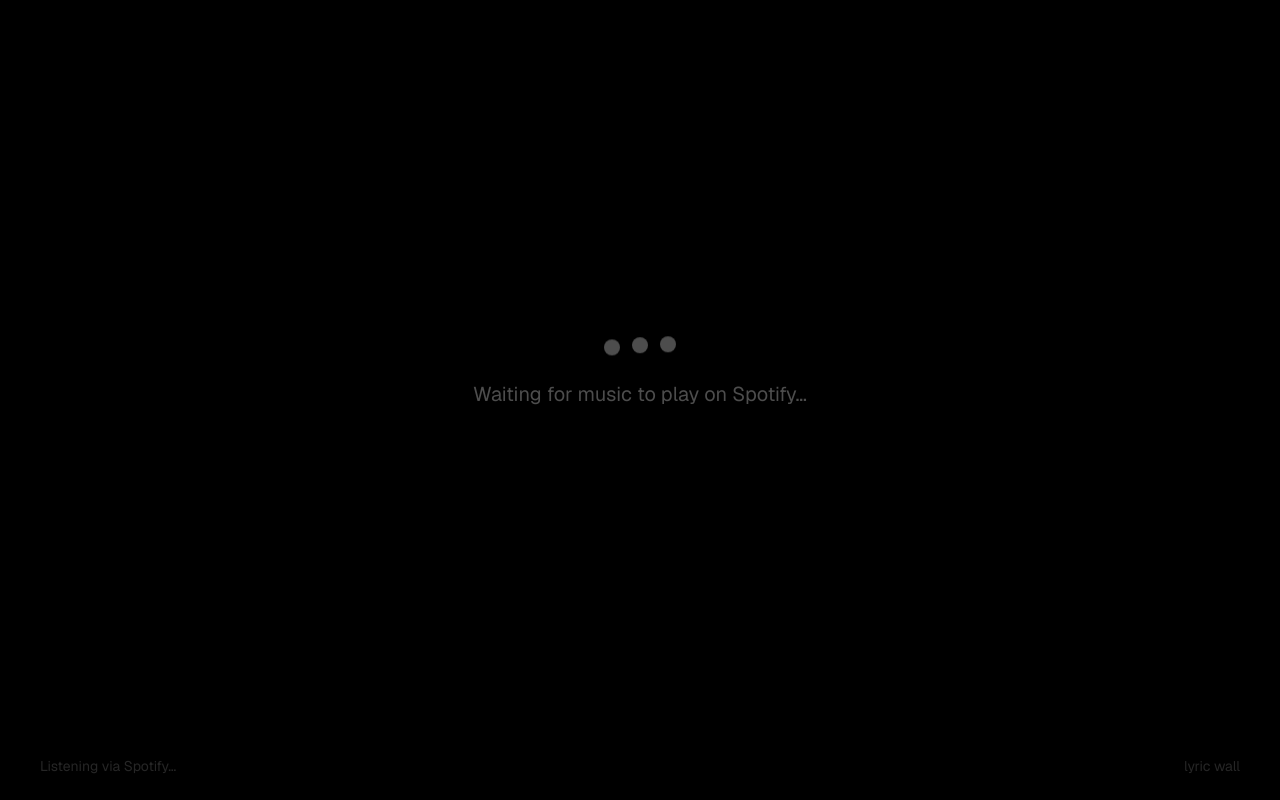
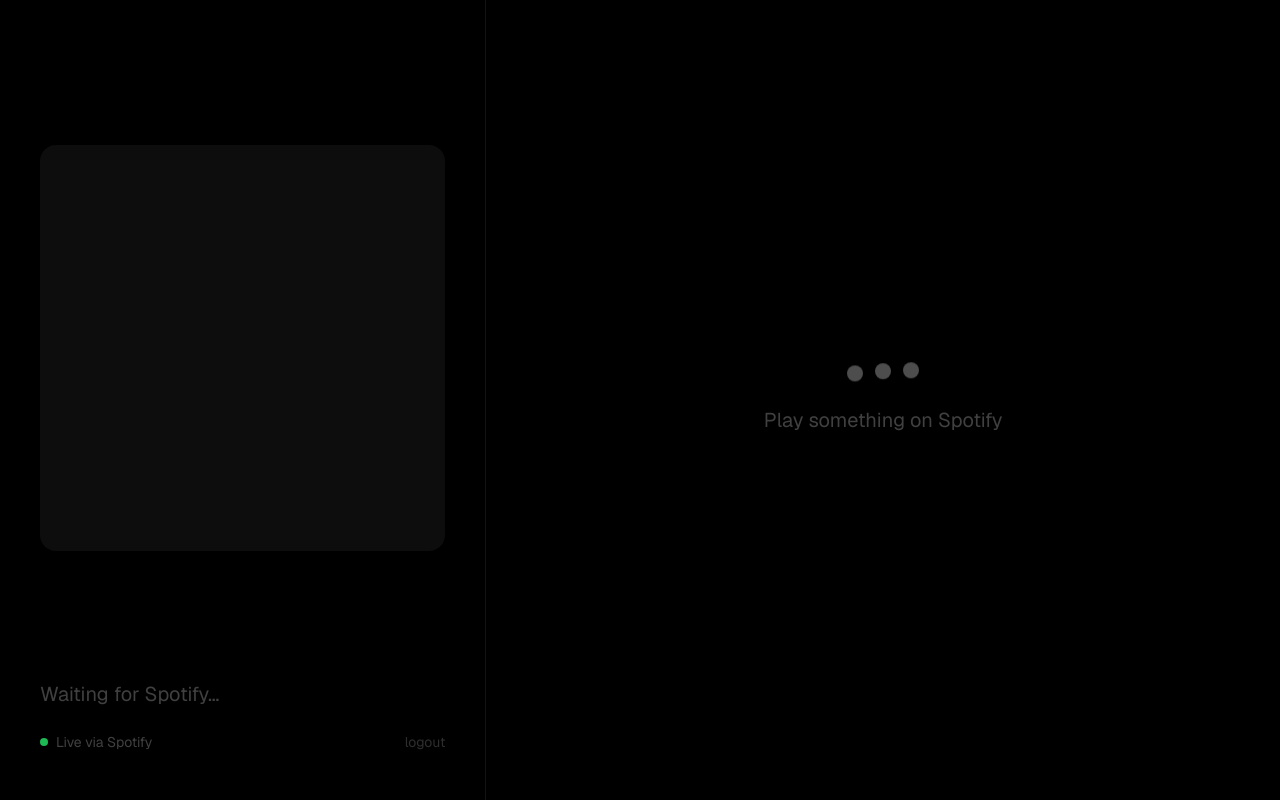
Before and after one commit to hevin-raghoonundun/lyric-wall, a Next.js app: page / in a window 1280 px wide. Built offline with nearby package versions, Linux system fonts and the light colour scheme; no server answers; sample sign-in values are in the browser's storage.

Commit message:
Split layout with album art and lyrics side by side

```diff
--- a/app/page.tsx
+++ b/app/page.tsx
@@ -8,6 +8,7 @@ interface Song {
   title: string
   artist: string
   album: string
+  albumArt: string
   progressMs: number
   detectedAt: number
 }
@@ -27,24 +28,14 @@ export default function Home() {
   const containerRef = useRef<HTMLDivElement>(null)
   const lineRefs = useRef<(HTMLDivElement | null)[]>([])
 
-  useEffect(() => {
-    songRef.current = song
-  }, [song])
+  useEffect(() => { songRef.current = song }, [song])
 
-  // Check login state on mount (localStorage is client-only)
-  useEffect(() => {
-    setLoggedIn(isLoggedIn())
-  }, [])
+  useEffect(() => { setLoggedIn(isLoggedIn()) }, [])
 
   const fetchLyrics = useCallback(async (np: NowPlaying) => {
-    const params = new URLSearchParams({
-      title: np.title,
-      artist: np.artist,
-      album: np.album,
-    })
+    const params = new URLSearchParams({ title: np.title, artist: np.artist, album: np.album })
     const res = await fetch(`/api/lyrics?${params}`)
     if (!res.ok) return
-
     const data = await res.json()
     if (data.synced) setLines(parseLrc(data.synced))
     else if (data.plain) setPlain(data.plain)
@@ -61,6 +52,7 @@ export default function Home() {
       title: np.title,
       artist: np.artist,
       album: np.album,
+      albumArt: np.albumArt,
       progressMs: np.progressMs,
       detectedAt: Date.now(),
     }
@@ -76,7 +68,6 @@ export default function Home() {
     }
   }, [fetchLyrics])
 
-  // Start polling when logged in
   useEffect(() => {
     if (!loggedIn) return
     setPolling(true)
@@ -85,7 +76,6 @@ export default function Home() {
     return () => { clearInterval(id); setPolling(false) }
   }, [loggedIn, poll])
 
-  // Tick elapsed time between polls using detectedAt + initial progressMs
   useEffect(() => {
     if (!song) return
     const interval = setInterval(() => {
@@ -94,13 +84,11 @@ export default function Home() {
     return () => clearInterval(interval)
   }, [song])
 
-  // Derive current lyric line
   useEffect(() => {
     if (!lines.length) return
     setCurrent(getCurrentLineIndex(lines, elapsed))
   }, [elapsed, lines])
 
-  // Scroll current line to center
   useEffect(() => {
     const el = lineRefs.current[current]
     const container = containerRef.current
@@ -117,7 +105,6 @@ export default function Home() {
     setPlain(null)
   }
 
-  // Login screen
   if (!loggedIn) {
     return (
       <main className="h-full flex flex-col items-center justify-center bg-black text-white gap-8">
@@ -141,29 +128,78 @@ export default function Home() {
   }
 
   return (
-    <main className="h-full flex flex-col overflow-hidden select-none bg-black text-white">
-      {/* Song header */}
-      {song && (
-        <div className="flex-shrink-0 px-10 pt-10 pb-2 flex items-start justify-between">
-          <div>
-            <p className="text-5xl font-bold tracking-tight leading-tight">{song.title}</p>
-            <p className="text-2xl mt-2" style={{ color: 'rgba(255,255,255,0.4)' }}>
+    <main className="h-full flex overflow-hidden select-none bg-black text-white">
+
+      {/* LEFT PANEL — album art + song info */}
+      <div
+        className="flex-shrink-0 flex flex-col justify-between"
+        style={{ width: '38%', padding: '48px 40px', borderRight: '1px solid rgba(255,255,255,0.07)' }}
+      >
+        {/* Album art */}
+        <div className="flex-1 flex items-center justify-center">
+          {song?.albumArt ? (
+            <img
+              key={song.albumArt}
+              src={song.albumArt}
+              alt="Album art"
+              className="rounded-2xl"
+              style={{ width: '100%', maxWidth: '420px', aspectRatio: '1', objectFit: 'cover' }}
+            />
+          ) : (
+            <div
+              className="rounded-2xl"
+              style={{
+                width: '100%',
+                maxWidth: '420px',
+                aspectRatio: '1',
+                background: 'rgba(255,255,255,0.05)',
+              }}
+            />
+          )}
+        </div>
+
+        {/* Song info */}
+        <div className="flex-shrink-0 mt-8">
+          {song ? (
+            <>
+              <p className="text-4xl font-bold leading-tight" style={{ wordBreak: 'break-word' }}>
+                {song.title}
+              </p>
+              <p className="text-2xl mt-2" style={{ color: 'rgba(255,255,255,0.45)' }}>
                 {song.artist}
               </p>
+              <p className="text-base mt-1" style={{ color: 'rgba(255,255,255,0.2)' }}>
+                {song.album}
+              </p>
+            </>
+          ) : (
+            <p className="text-xl" style={{ color: 'rgba(255,255,255,0.25)' }}>
+              Waiting for Spotify…
+            </p>
+          )}
+
+          {/* Footer */}
+          <div className="flex items-center justify-between mt-6">
+            <div className="flex items-center gap-2">
+              <div style={{ width: 8, height: 8, borderRadius: '50%', background: '#1DB954' }} />
+              <span className="text-sm" style={{ color: 'rgba(255,255,255,0.25)' }}>
+                {polling ? 'Live via Spotify' : 'Spotify'}
+              </span>
             </div>
             <button
               onClick={handleLogout}
-            className="text-sm mt-1 transition-colors"
-            style={{ color: 'rgba(255,255,255,0.2)' }}
+              className="text-sm transition-colors"
+              style={{ color: 'rgba(255,255,255,0.18)' }}
               onMouseEnter={(e) => (e.currentTarget.style.color = 'rgba(255,255,255,0.5)')}
-            onMouseLeave={(e) => (e.currentTarget.style.color = 'rgba(255,255,255,0.2)')}
+              onMouseLeave={(e) => (e.currentTarget.style.color = 'rgba(255,255,255,0.18)')}
             >
               logout
             </button>
           </div>
-      )}
+        </div>
+      </div>
 
-      {/* Main content */}
+      {/* RIGHT PANEL — lyrics */}
       <div className="flex-1 relative overflow-hidden">
         {/* Top fade */}
         <div
@@ -193,14 +229,14 @@ export default function Home() {
                   : Math.abs(dist) <= 3 ? 0.2
                   : 0.07
                 const fontSize =
-                  isCurrent ? '3rem'
-                  : Math.abs(dist) === 1 ? '2.25rem'
-                  : '1.875rem'
+                  isCurrent ? '2.5rem'
+                  : Math.abs(dist) === 1 ? '1.875rem'
+                  : '1.5rem'
                 return (
                   <div
                     key={i}
                     ref={(el) => { lineRefs.current[i] = el }}
-                    className="py-3 leading-tight transition-all duration-500 ease-out"
+                    className="py-2 leading-tight transition-all duration-500 ease-out"
                     style={{ opacity, fontSize, fontWeight: isCurrent ? 700 : 400 }}
                   >
                     {line.text}
@@ -217,10 +253,7 @@ export default function Home() {
             className="absolute inset-0 overflow-y-auto px-10 py-10"
             style={{ scrollbarWidth: 'none' } as React.CSSProperties}
           >
-            <p
-              className="text-2xl leading-relaxed whitespace-pre-line"
-              style={{ color: 'rgba(255,255,255,0.6)' }}
-            >
+            <p className="text-2xl leading-relaxed whitespace-pre-line" style={{ color: 'rgba(255,255,255,0.6)' }}>
               {plain}
             </p>
           </div>
@@ -240,23 +273,13 @@ export default function Home() {
                 ))}
               </div>
             )}
-            <p className="text-xl" style={{ color: 'rgba(255,255,255,0.3)' }}>
-              {song
-                ? `${song.title} · ${song.artist}`
-                : 'Waiting for music to play on Spotify…'}
+            <p className="text-xl" style={{ color: 'rgba(255,255,255,0.25)' }}>
+              {song ? 'Loading lyrics…' : 'Play something on Spotify'}
             </p>
           </div>
         )}
       </div>
 
-      {/* Status bar */}
-      <div
-        className="flex-shrink-0 px-10 pb-6 pt-2 flex justify-between items-center text-sm"
-        style={{ color: 'rgba(255,255,255,0.15)' }}
-      >
-        <span>{polling ? 'Listening via Spotify…' : ''}</span>
-        <span>lyric wall</span>
-      </div>
     </main>
   )
 }
--- a/lib/spotify.ts
+++ b/lib/spotify.ts
@@ -100,6 +100,7 @@ export interface NowPlaying {
   title: string
   artist: string
   album: string
+  albumArt: string
   progressMs: number
   durationMs: number
 }
@@ -121,6 +122,7 @@ export async function getNowPlaying(): Promise<NowPlaying | null> {
     title: data.item.name,
     artist: data.item.artists?.[0]?.name ?? '',
     album: data.item.album?.name ?? '',
+    albumArt: data.item.album?.images?.[0]?.url ?? '',
     progressMs: data.progress_ms ?? 0,
     durationMs: data.item.duration_ms ?? 0,
   }
```
Lines whose indentation alone changed are shown as unchanged.
